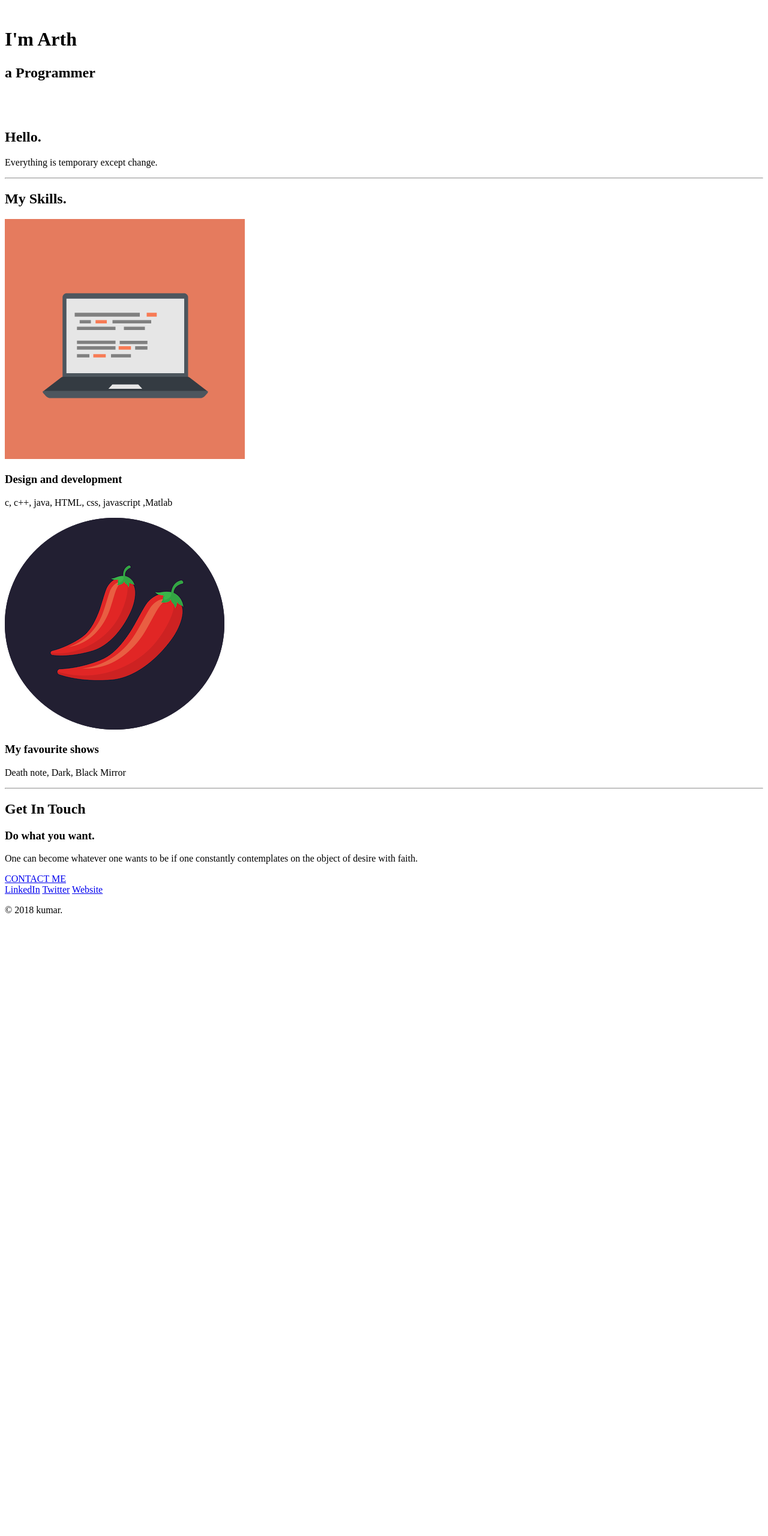
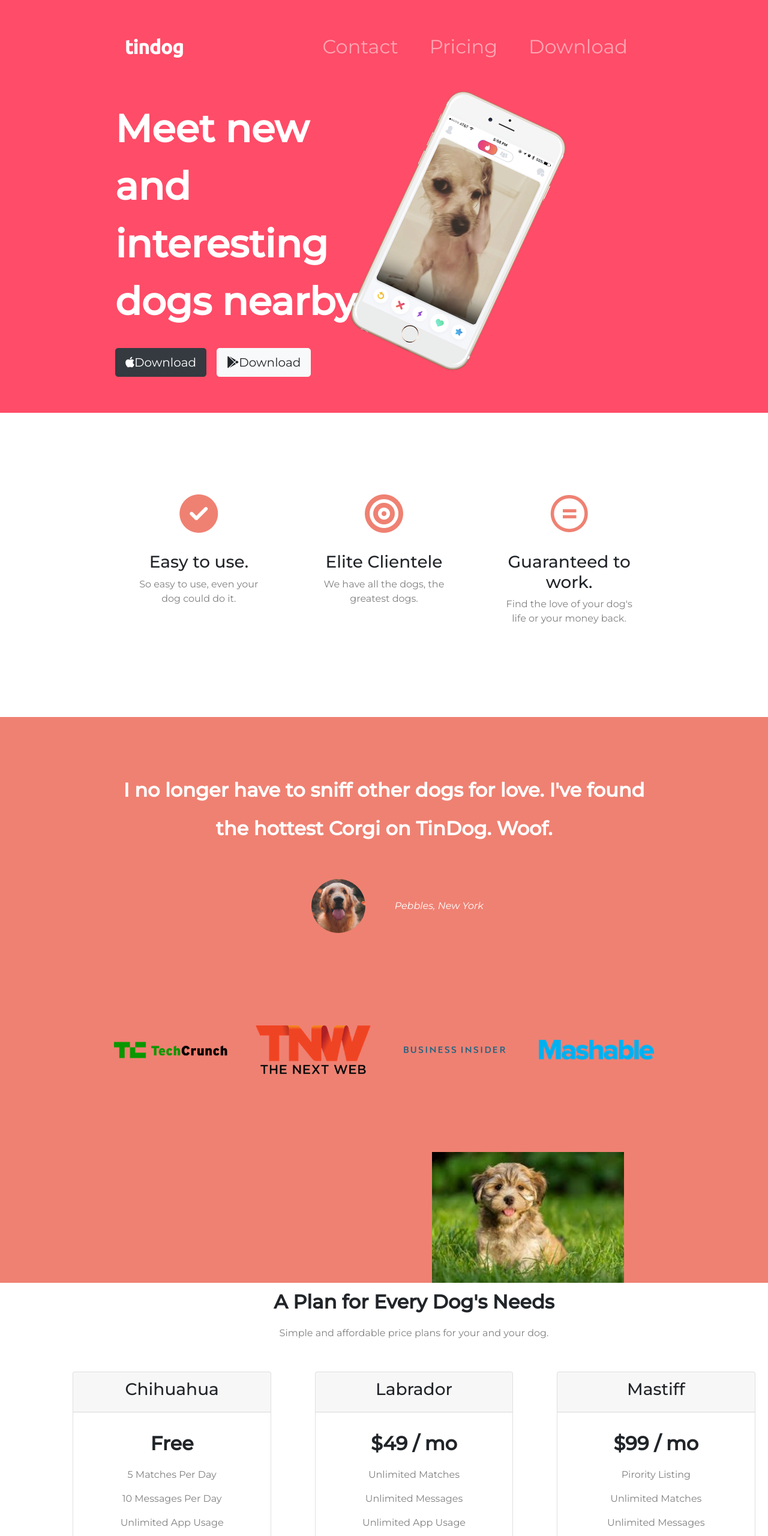
Before and after one commit to arth2307/ssite, a plain HTML site: page index.html in a window 1280 px wide. Shown: the top 2560 px of the page at 60% size. Before the commit the page ends 1542 px from the top, so only its background shows below. Drawn offline with nearby package versions, Linux system fonts and the light colour scheme.

Commit message:
gvcghvcgcu

```diff
--- a/index.html
+++ b/index.html
@@ -1,60 +1,210 @@
 <!DOCTYPE html>
-<html lang="en" dir="ltr">
+<html>
 
 <head>
   <meta charset="utf-8">
-  <title>Arth</title>
-  <link rel="stylesheet" href="css/style.css">
-  <link rel="icon" href="favico.ico">
-  <link href="https://fonts.googleapis.com/css2?family=Merriweather:ital,wght@0,300;0,400;0,700;0,900;1,300;1,400;1,700;1,900&family=Montserrat:ital,wght@0,600;0,700;0,800;0,900;1,500;1,600;1,700;1,800&family=Open+Sans&family=Sacramento&display=swap"
-    rel="stylesheet">
+  <title>Arth kumar</title>
+  <link href="https://fonts.googleapis.com/css2?family=Montserrat:ital,wght@0,400;0,500;1,400&family=Ubuntu:ital,wght@0,400;0,500;1,300;1,400&display=swap" rel="stylesheet">
+  <link rel="stylesheet" href="https://maxcdn.bootstrapcdn.com/bootstrap/4.0.0/css/bootstrap.min.css" integrity="sha384-Gn5384xqQ1aoWXA+058RXPxPg6fy4IWvTNh0E263XmFcJlSAwiGgFAW/dAiS6JXm" crossorigin="anonymous">
+  <link rel="stylesheet" href="styles.css">
+  <!-- font awesome -->
+  <!-- <script defer src="https://use.fontawesome.com/releases/v5.0.7/js/all.js"></script> -->
+  <script src="https://kit.fontawesome.com/507c4ae398.js" crossorigin="anonymous"></script>
+
+  <script src="https://code.jquery.com/jquery-3.2.1.slim.min.js" integrity="sha384-KJ3o2DKtIkvYIK3UENzmM7KCkRr/rE9/Qpg6aAZGJwFDMVNA/GpGFF93hXpG5KkN" crossorigin="anonymous"></script>
+  <script src="https://cdnjs.cloudflare.com/ajax/libs/popper.js/1.12.9/umd/popper.min.js" integrity="sha384-ApNbgh9B+Y1QKtv3Rn7W3mgPxhU9K/ScQsAP7hUibX39j7fakFPskvXusvfa0b4Q" crossorigin="anonymous"></script>
+  <script src="https://maxcdn.bootstrapcdn.com/bootstrap/4.0.0/js/bootstrap.min.js" integrity="sha384-JZR6Spejh4U02d8jOt6vLEHfe/JQGiRRSQQxSfFWpi1MquVdAyjUar5+76PVCmYl" crossorigin="anonymous"></script>
 </head>
 
 <body>
-  <div class="top-container">
-    <img class="top-cloud " src="image/cloud.png" alt="">
-    <h1>I'm Arth </h1>
-    <h2>
-      <p class="prog"> a <span class=bol>Pro</span>grammer </p>
-    </h2>
-    <img class="bottom-cloud" src="image/cloud.png" alt="">
-    <img src="image/mountain.png" alt="">
-  </div>
-  <div class="middle-container">
-    <div class="profile">
-      <img src="ha.png" alt="">
-      <h2>Hello.</h2>
-      <p class="intro">Everything is temporary except change.</p>
-    </div>
-    <hr>
-    <div class="skills">
-      <h2>My Skills.</h2>
-      <div class="skill-row">
-        <img class="computer-img" src="computer.png" alt="">
-        <h3>Design and development</h3>
-        <p> c, c++, java, HTML, css, javascript ,Matlab</p>
+
+  <section id="title">
+    <div class="container-fluid">
+
+      <!-- Nav Bar -->
+      <nav class="navbar navbar-expand-lg navbar-dark">
+        <a class="navbar-brand" href="">tindog</a>
+        <button class="navbar-toggler" type="button" data-toggle="collapse" data-target="#navbarSupportedContent" aria-controls="navbarSupportedContent" aria-expanded="false" aria-label="Toggle navigation">
+          <span class="navbar-toggler-icon"></span>
+        </button>
+        <div class="collapse navbar-collapse" id="navbarSupportedContent">
+          <ul class="navbar-nav ml-auto">
+            <li class="nav-item">
+              <a class="nav-link" href="#footer">Contact</a>
+            </li>
+            <li class="nav-item">
+              <a class="nav-link" href="#pricing">Pricing</a>
+            </li>
+            <li class="nav-item">
+              <a class="nav-link" href="#cta">Download</a>
+            </li>
+          </ul>
+        </div>
+      </nav>
+
+      <!-- Title -->
+      <div class="row">
+        <div class="col-lg-6">
+          <h1>Meet new and interesting dogs nearby.</h1>
+          <button type="button" class="btn btn-dark btn-lg download-button"><i class="fab fa-apple"></i>Download</button>
+          <button type="button" class="btn btn-light btn-lg download-button"><i class="fab fa-google-play"></i>Download</button>
+        </div>
+        <div class="col-lg-6">
+          <img class="title-image" src="iphone6.png" alt="iphone-mockup">
+        </div>
+        <div>
+          <div>
+
+          </div>
+  </section>
+
+
+  <!-- Features -->
+
+  <section id="features">
+    <div class="row">
+      <div class="col-lg-4 marg"><i class="icon fas fa-check-circle fa-4x"></i>
+
+        <h3>Easy to use.</h3>
+        <p>So easy to use, even your dog could do it.</p>
       </div>
-      <div class="skill-row">
-        <img class="chilli-img" src="chillies.png" alt="">
-        <h3>My favourite shows</h3>
-        <p>Death note, Dark, Black Mirror</p>
+      <div class="col-lg-4 marg"><i class="icon fas fa-bullseye fa-4x"></i>
+
+        <h3>Elite Clientele</h3>
+        <p>We have all the dogs, the greatest dogs.</p>
+      </div>
+      <div class="col-lg-4 marg"><i class="icon fab fa-creative-commons-nd fa-4x"></i>
+
+        <h3>Guaranteed to work.</h3>
+        <p>Find the love of your dog's life or your money back.</p>
+
       </div>
     </div>
-    <hr>
-    <div class="contact-me">
-      <h2>Get In Touch</h2>
-      <h3>Do what you want.</h3>
-      <p class=pa>One can become whatever one wants to be if one constantly contemplates on the object of desire with faith.</p>
-      <a class="btn" href="mailto:name@email.com">CONTACT ME</a>
+  </section>
+
+
+  <!-- Testimonials -->
+
+  <section id="testimonials">
+
+    <h2>I no longer have to sniff other dogs for love. I've found the hottest Corgi on TinDog. Woof.</h2>
+    <img class="testimonial-image" src="dog-img.jpg" alt="dog-profile">
+    <em>Pebbles, New York</em>
+
+    <!-- <h2 class="testimonial-text">My dog used to be so lonely, but with TinDog's help, they've found the love of their life. I think.</h2>
+    <img class="testimonial-image" src="images/lady-img.jpg" alt="lady-profile">
+    <em>Beverly, Illinois</em> -->
+
+  </section>
+
+
+  <!-- Press -->
+
+  <section id="press">
+    <img class="press-logo" src="techcrunch.png" alt="tc-logo">
+    <img class="press-logo" src="tnw.png" alt="tnw-logo">
+    <img class="press-logo" src="bizinsider.png" alt="biz-insider-logo">
+    <img class="press-logo" src="mashable.png" alt="mashable-logo">
+
+  </section>
+  <!-- code-ply -->
+  <div id="slide" class="carousel slide" data-ride="carousel" data-interval="1500" data-pause="hover">
+    <div class="carousel-inner">
+      <div class="carousel-item active" style="background-color:#ef8172;">
+        <img class="photo" src="dog1.jpg" alt="First slide">
+      </div>
+      <div class="carousel-item" style="background-color:#ef8172;">
+        <img class="photo" src="dog2.jpg" alt="Second slide">
+      </div>
+      <div class="carousel-item" style="background-color:#ef8172;">
+        <img class="photo" src="dog3.jpg" alt="Third slide">
+      </div>
     </div>
   </div>
+  <!-- Pricing -->
 
-  <div class="bottom-container">
-    <a class="footer-link" href="https://www.linkedin.com/">LinkedIn</a>
-    <a class="footer-link" href="https://twitter.com/">Twitter</a>
-    <a class="footer-link" href="https://www.appbrewery.co/">Website</a>
-    <p class="copyright">© 2018 kumar.</p>
-  </div>
+  <section id="pricing">
+    <h2>A Plan for Every Dog's Needs</h2>
+    <p>Simple and affordable price plans for your and your dog.</p>
+
+
+    <div class="row">
+       <div class="price-table col-lg-4 col-md-6">
+         <div class="card">
+           <div class="card-header">
+             <h3>Chihuahua</h3>
+           </div>
+           <div class="card-body">
+             <h2>Free</h2>
+             <p>5 Matches Per Day</p>
+             <p>10 Messages Per Day</p>
+             <p>Unlimited App Usage</p>
+             <button type="button"class="btn btn-outline-primary btn-primary btn-lg btn-block">Sign Up</button>
+           </div>
+         </div>
+       </div>
+
+      <div class="price-table col-lg-4 col-md-6">
+        <div class="card">
+          <div class="card-header">
+            <h3>Labrador</h3>
+          </div>
+          <div class="card-body">
+            <h2>$49 / mo</h2>
+            <p>Unlimited Matches</p>
+            <p>Unlimited Messages</p>
+            <p>Unlimited App Usage</p>
+            <button type="button"class="btn btn-primary btn-primary btn-lg btn-block">Sign Up</button>
+         </div>
+       </div>
+
+      </div>
+
+
+      <div class="price-table col-lg-4">
+        <div class="card">
+          <div class="card-header">
+            <h3>Mastiff</h3>
+          </div>
+          <div class="card-body">
+            <h2>$99 / mo</h2>
+            <p>Pirority Listing</p>
+            <p>Unlimited Matches</p>
+            <p>Unlimited Messages</p>
+            <p>Unlimited App Usage</p>
+            <button type="button"class="btn btn-primary btn-primary btn-lg btn-block">Sign Up</button>
+          </div>
+        </div>
+      </div>
+
+
+      </div>
+
+  </section>
+
+
+  <!-- Call to Action -->
+
+  <section id="cta">
+
+    <h3 class=btm>Find the True Love of Your Dog's Life Today.</h3>
+    <button type="button" class="btn btn-dark btn-lg download-button"><i class="fab fa-apple"></i>Download</button>
+    <button type="button"class="btn btn-light btn-lg download-button"><i class="fab fa-google-play"></i>Download</button>
+
+  </section>
+
+
+  <!-- Footer -->
+
+  <footer id="footer">
+     <i class=" social-icon fab fa-facebook"></i>
+     <i class=" social-icon fab fa-twitter-square"></i>
+     <i class=" social-icon fab fa-instagram-square"></i>
+     <i class=" social-icon fas fa-envelope"></i>
+    <p>© Copyright 2020 TinDog</p>
+
+  </footer>
+
 
 </body>
 
--- /dev/null
+++ b/styles.css
@@ -0,0 +1,145 @@
+body
+{
+  font-family: "Montserrat";
+}
+#title
+{
+  background-color: #ff4c68;
+  color: #fff;
+}
+
+h1
+{
+  font-family: "Montserrat";
+  line-height: 1.5;
+  font-size: 4rem;
+  font-weight: bolder;
+}
+h2
+{
+  line-height: 2;
+  font-size: 2rem;
+  font-weight: 900;
+}
+.container-fluid
+{
+  padding: 3% 15%;
+}
+
+/*navagation Bar*/
+.navbar
+{
+  padding-bottom: 3.5rem;
+}
+.nav-item
+{
+  padding: 0 18px;
+}
+.nav-link
+{
+  font-size: 2rem;
+}
+.navbar-brand
+{
+  font-family: "Ubuntu";
+  font-size: 2rem;
+  font-weight: bold;
+}
+/*download-button*/
+.download-button
+{
+  margin: 5% 3% 5% 0;
+}
+
+.title-image{
+  width: 50%;
+  transform: rotate(25deg);
+}
+
+#features
+{
+  padding: 7% 15%;
+}
+.marg
+{
+text-align: center;
+padding: 5%;
+}
+p
+{
+  color: grey;
+}
+.icon
+{
+  color: #ef8172;
+  margin-bottom: 2rem;
+}
+.icon:hover
+{
+  color: #ff4c68;
+}
+
+/* testimonial section */
+#testimonials
+{
+padding: 7% 15%;
+text-align: center;
+background-color: #ef8172;
+color: #fff;
+}
+.testimonial-image
+{
+  width: 10%;
+  border-radius: 100%;
+  margin: 5%;
+}
+/* press section */
+#press{
+  background-color: #ef8172;
+  text-align: center;
+  padding-bottom: 5rem;
+}
+.press-logo
+{
+  width:15%;
+  margin: 20px 20px 50px;
+}
+.photo
+{ background-color: #ef8172;
+  width: 25%;
+  margin-left: 45rem;
+}
+/* pricing section */
+#pricing
+{
+  padding-left: 100px;
+  text-align: center;
+}
+.price-table
+{
+  padding: 3%;
+}
+ /* Call to Action */
+ #cta
+ {
+   background-color: #ff4c68;
+   text-align: center;
+   color: #fff;
+     font-family: "Montserrat";
+   font-weight: bolder;
+
+ }
+ .btm
+ {  padding-top: 5rem;
+   font-size: 3rem;
+ }
+ /* footer-section */
+#footer
+{
+  padding: 7% 15%;
+  text-align:center;
+}
+.social-icon
+{
+  padding: 1rem;
+}
```
Also changed, not shown: TechCrunch.png (added), bizinsider.png (added), dog-img.jpg (added), dog1.jpg (added), dog2.jpg (added), dog3.jpg (added), iphone6.png (added), lady-img.jpg (added), mashable.png (added), tnw.png (added).
